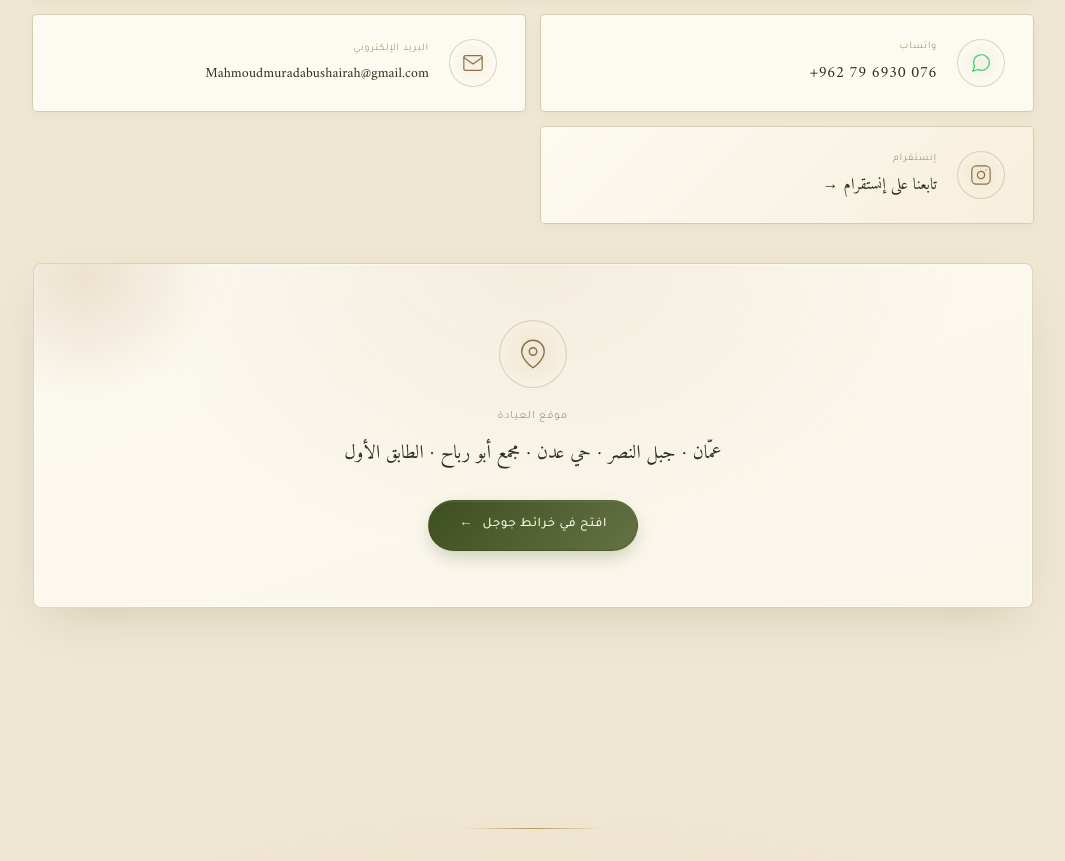
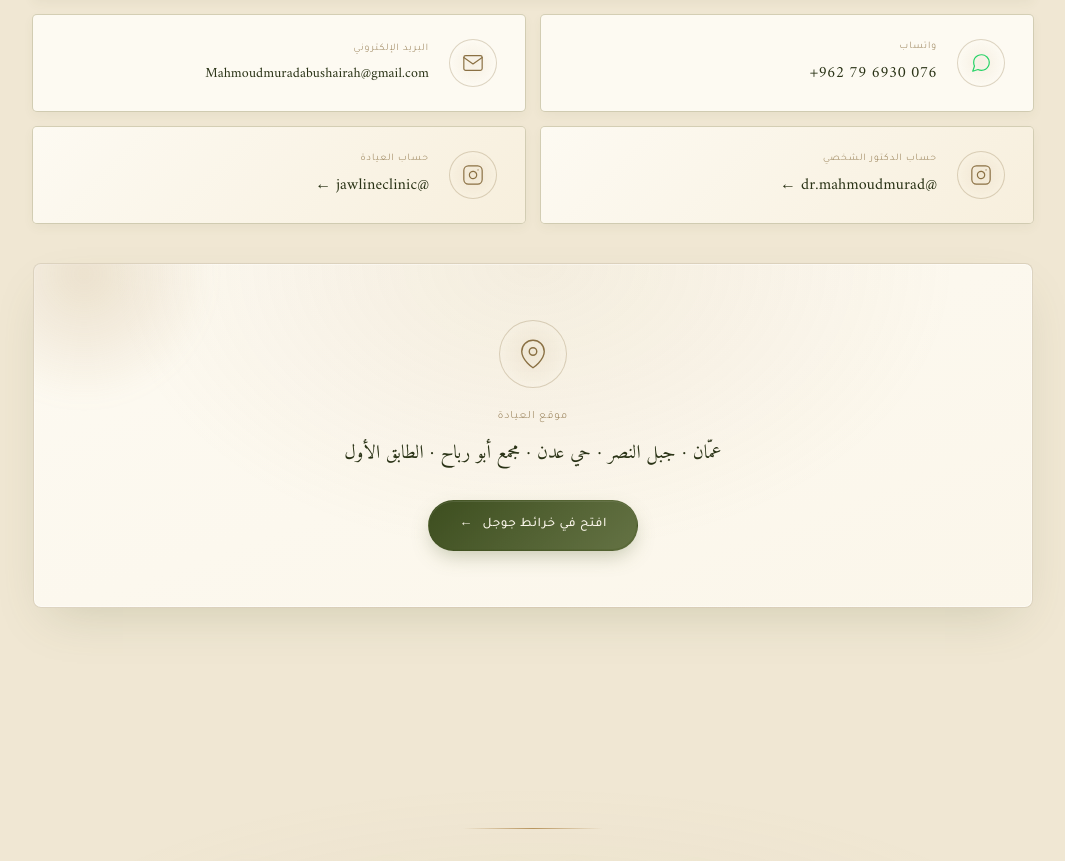
Before and after one commit to amjadaboshawer479-arch/MahmoudMuradWebSite, a Next.js app in the folder frontend/: page / in a window 1280 px wide. Shown: the part 5788-6649 px from the top of the page, without its empty margins (107-1172 px from the left). Built offline with nearby package versions, Linux system fonts and the light colour scheme; no server answers; a web font is replaced by a local one.

Commit message:
add the clinic instagram

```diff
--- a/frontend/src/components/Contact/Contact.tsx
+++ b/frontend/src/components/Contact/Contact.tsx
@@ -63,8 +63,22 @@ const Contact: React.FC = () => {
           <line x1="17.5" y1="6.5" x2="17.51" y2="6.5" />
         </>
       ),
-      label: pick('Instagram', 'إنستقرام'),
-      value: pick('Follow us on Instagram →', 'تابعنا على إنستقرام →'),
+      label: pick('Dr. Mahmoud — Instagram', 'حساب الدكتور الشخصي'),
+      value: pick('@dr.mahmoudmurad →', '@dr.mahmoudmurad ←'),
+    },
+    {
+      href: 'https://www.instagram.com/jawlineclinic/',
+      external: true,
+      extraClass: 'contact-card--social',
+      icon: (
+        <>
+          <rect x="2" y="2" width="20" height="20" rx="5" />
+          <path d="M16 11.37A4 4 0 1 1 12.63 8 4 4 0 0 1 16 11.37z" />
+          <line x1="17.5" y1="6.5" x2="17.51" y2="6.5" />
+        </>
+      ),
+      label: pick('Clinic — Instagram', 'حساب العيادة'),
+      value: pick('@jawlineclinic →', '@jawlineclinic ←'),
     },
   ];
 
```
